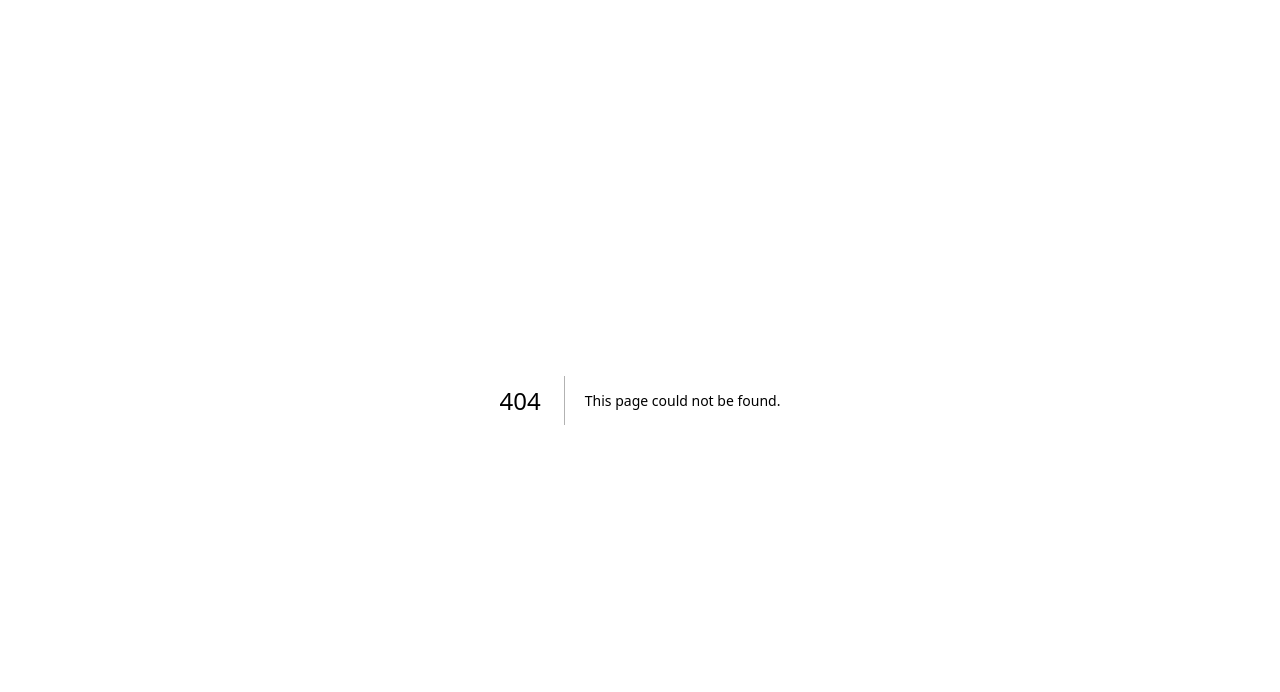
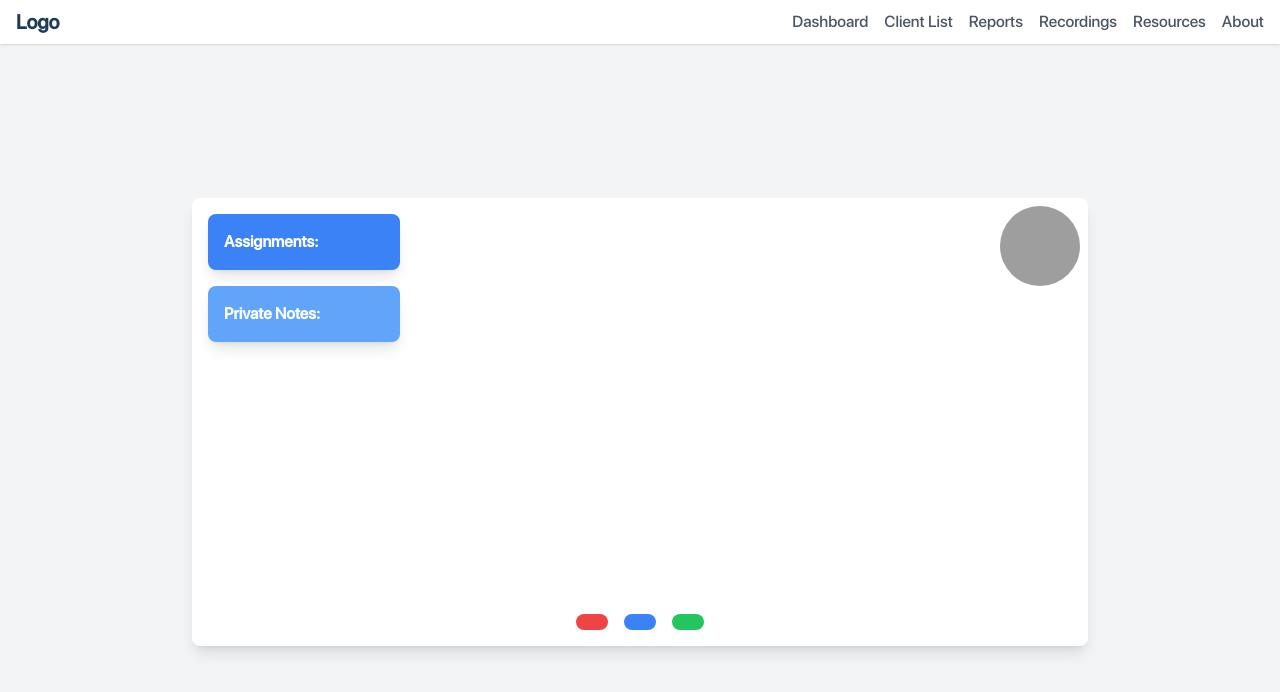
Before and after one commit to BluYiti/boltusaus-butterfly, a Next.js app: page /psychotherapist/pages/pvideocall in a window 1280 px wide. Before the commit this address had no page. Shown: the top 692 px of the page. Built offline with nearby package versions, Linux system fonts and the light colour scheme; no server answers; grey boxes are pictures that could not be loaded.

Commit message:
psychotherapist video call feature

```diff
--- /dev/null
+++ b/src/app/psychotherapist/pages/pvideocall/page.tsx
@@ -0,0 +1,123 @@
+'use client';
+
+import { useEffect, useRef, useState } from 'react';
+import 'tailwindcss/tailwind.css';
+
+export default function VideoCall() {
+  const videoRef = useRef<HTMLVideoElement>(null);
+  const [micEnabled, setMicEnabled] = useState(true);
+  const [videoEnabled, setVideoEnabled] = useState(true);
+
+  useEffect(() => {
+    // Function to start the video call
+    const startVideoCall = async () => {
+      try {
+        const stream = await navigator.mediaDevices.getUserMedia({ video: true, audio: true });
+        if (videoRef.current) {
+          videoRef.current.srcObject = stream;
+        }
+      } catch (err) {
+        console.error('Error accessing media devices.', err);
+      }
+    };
+
+    startVideoCall();
+
+    return () => {
+      // Cleanup the video stream on component unmount
+      if (videoRef.current && videoRef.current.srcObject) {
+        (videoRef.current.srcObject as MediaStream).getTracks().forEach((track) => track.stop());
+      }
+    };
+  }, []);
+
+  // Function to toggle the microphone
+  const toggleMic = () => {
+    setMicEnabled((prev) => {
+      const stream = videoRef.current?.srcObject as MediaStream;
+      stream.getAudioTracks().forEach((track) => (track.enabled = !prev));
+      return !prev;
+    });
+  };
+
+  // Function to toggle the video
+  const toggleVideo = () => {
+    setVideoEnabled((prev) => {
+      const stream = videoRef.current?.srcObject as MediaStream;
+      stream.getVideoTracks().forEach((track) => (track.enabled = !prev));
+      return !prev;
+    });
+  };
+
+  // Function to end the call
+  const endCall = () => {
+    if (videoRef.current && videoRef.current.srcObject) {
+      (videoRef.current.srcObject as MediaStream).getTracks().forEach((track) => track.stop());
+      videoRef.current.srcObject = null;
+    }
+  };
+
+  return (
+    <div className="h-screen flex flex-col bg-gray-100">
+      {/* Top Bar */}
+      <div className="flex justify-between items-center bg-white px-4 py-2 shadow">
+        <div className="text-xl font-bold">Logo</div>
+        <nav className="flex space-x-4">
+          <a href="#" className="text-gray-600 hover:text-black">Dashboard</a>
+          <a href="#" className="text-gray-600 hover:text-black">Client List</a>
+          <a href="#" className="text-gray-600 hover:text-black">Reports</a>
+          <a href="#" className="text-gray-600 hover:text-black">Recordings</a>
+          <a href="#" className="text-gray-600 hover:text-black">Resources</a>
+          <a href="#" className="text-gray-600 hover:text-black">About</a>
+        </nav>
+      </div>
+
+      {/* Main Content */}
+      <div className="flex-grow flex items-center justify-center p-4">
+        {/* Video Call Area */}
+        <div className="relative bg-white rounded-lg shadow-lg p-4 w-full max-w-4xl">
+          <div className="flex justify-end absolute top-2 right-2">
+            <img src="avatar.png" alt="Avatar" className="w-20 h-20 object-cover rounded-full" />
+          </div>
+          <div className="flex items-center justify-center h-96">
+            <video ref={videoRef} className="rounded-lg w-full h-full object-cover" autoPlay></video>
+          </div>
+          <div className="mt-4 flex justify-center space-x-4">
+            <button
+              onClick={endCall}
+              className="bg-red-500 hover:bg-red-700 text-white font-bold py-2 px-4 rounded-full"
+            >
+              <i className="fas fa-phone-slash"></i>
+            </button>
+            <button
+              onClick={toggleMic}
+              className="bg-blue-500 hover:bg-blue-700 text-white font-bold py-2 px-4 rounded-full"
+            >
+              <i className={`fas ${micEnabled ? 'fa-microphone' : 'fa-microphone-slash'}`}></i>
+            </button>
+            <button
+              onClick={toggleVideo}
+              className="bg-green-500 hover:bg-green-700 text-white font-bold py-2 px-4 rounded-full"
+            >
+              <i className={`fas ${videoEnabled ? 'fa-video' : 'fa-video-slash'}`}></i>
+            </button>
+          </div>
+
+          {/* Side Panels */}
+          <div className="absolute top-4 left-4 space-y-4">
+            <div className="bg-blue-500 text-white rounded-lg p-4 w-48 shadow-lg">
+              <div className="font-bold">Assignments:</div>
+              {/* Assignment Details Here */}
+            </div>
+            <div className="bg-blue-400 text-white rounded-lg p-4 w-48 shadow-lg">
+              <div className="font-bold flex justify-between">
+                Private Notes: <span><i className="fas fa-lock"></i></span>
+              </div>
+              {/* Private Notes Details Here */}
+            </div>
+          </div>
+        </div>
+      </div>
+    </div>
+  );
+}
```
